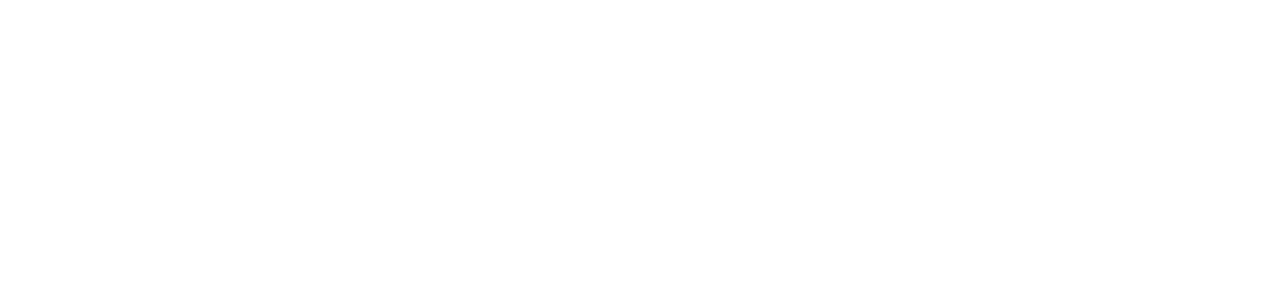
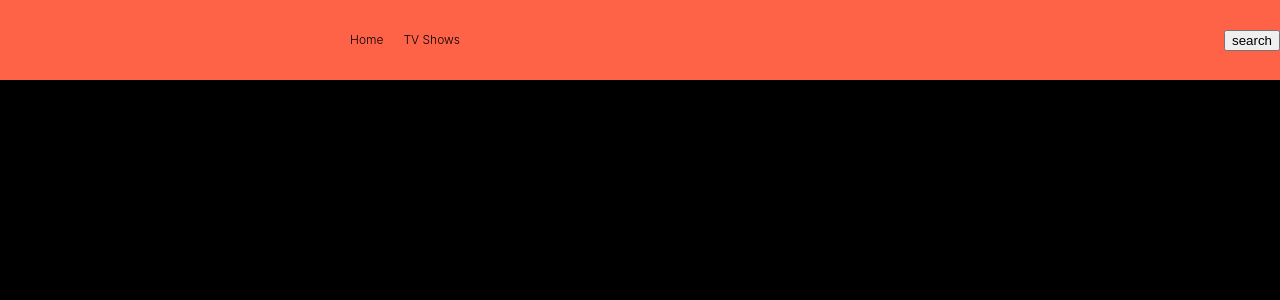
Before and after one commit to HyeonWooGa/react-ts__wooflix, a React (Create React App) app: page / in a window 1280 px wide. Shown: the top 300 px of the page. Built offline with nearby package versions, Linux system fonts and the light colour scheme.

Commit message:
라우터 설정, 헤더 초기 설정

```diff
--- a/package.json
+++ b/package.json
@@ -53,6 +53,5 @@
     "@types/react-router-dom": "^5.3.3",
     "@types/styled-components": "^5.1.26",
     "gh-pages": "^4.0.0"
-  },
-  "homepage": "https://hyeonwooga.github.io/react-ts__wooflix"
+  }
 }
--- a/src/App.tsx
+++ b/src/App.tsx
@@ -1,5 +1,20 @@
+import { Routes, Route } from "react-router-dom";
+import Header from "./Components/Header";
+import Home from "./Routes/Home";
+import Search from "./Routes/Serach";
+import Tv from "./Routes/Tv";
+
 function App() {
-  return <></>;
+  return (
+    <>
+      <Header />
+      <Routes>
+        <Route path="/" element={<Home />} />
+        <Route path="/tv" element={<Tv />} />
+        <Route path="/serach" element={<Search />} />
+      </Routes>
+    </>
+  );
 }
 
 export default App;
--- /dev/null
+++ b/src/Components/Header.tsx
@@ -0,0 +1,50 @@
+import styled from "styled-components";
+
+const Nav = styled.nav`
+  display: flex;
+  justify-content: space-between;
+  align-items: center;
+  position: fixed;
+  width: 100%;
+  height: 80px;
+  top: 0;
+  background-color: tomato;
+  font-size: 12px;
+`;
+
+const Col = styled.div`
+  display: flex;
+  align-items: center;
+`;
+
+const Logo = styled.svg`
+  margin-right: 50px;
+`;
+
+const Items = styled.ul`
+  display: flex;
+  align-items: center;
+`;
+
+const Item = styled.li`
+  margin-right: 20px;
+`;
+
+function Header() {
+  return (
+    <Nav>
+      <Col>
+        <Logo />
+        <Items>
+          <Item>Home</Item>
+          <Item>TV Shows</Item>
+        </Items>
+      </Col>
+      <Col>
+        <button>search</button>
+      </Col>
+    </Nav>
+  );
+}
+
+export default Header;
--- /dev/null
+++ b/src/Routes/Home.tsx
@@ -0,0 +1,5 @@
+function Home() {
+  return <div style={{ backgroundColor: "black", height: "200vh" }}></div>;
+}
+
+export default Home;
--- /dev/null
+++ b/src/Routes/Serach.tsx
@@ -0,0 +1,5 @@
+function Search() {
+  return null;
+}
+
+export default Search;
--- /dev/null
+++ b/src/Routes/Tv.tsx
@@ -0,0 +1,5 @@
+function Tv() {
+  return null;
+}
+
+export default Tv;
--- a/src/index.tsx
+++ b/src/index.tsx
@@ -1,5 +1,6 @@
 import React from "react";
 import ReactDOM from "react-dom/client";
+import { BrowserRouter } from "react-router-dom";
 import { RecoilRoot } from "recoil";
 import { createGlobalStyle, ThemeProvider } from "styled-components";
 import App from "./App";
@@ -78,7 +79,9 @@ root.render(
     <RecoilRoot>
       <ThemeProvider theme={theme}>
         <GlobalStyle />
-        <App />
+        <BrowserRouter>
+          <App />
+        </BrowserRouter>
       </ThemeProvider>
     </RecoilRoot>
   </React.StrictMode>
```
